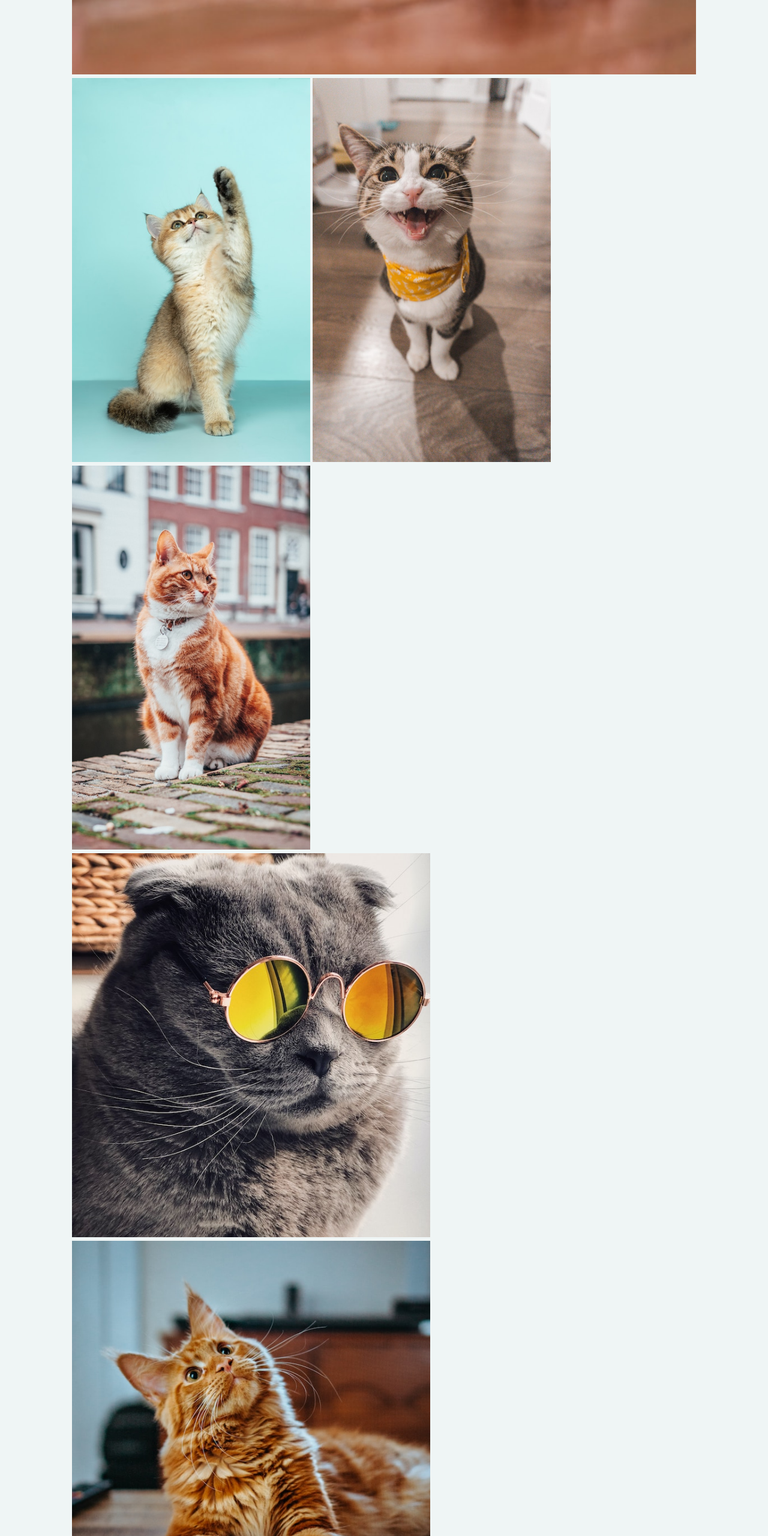
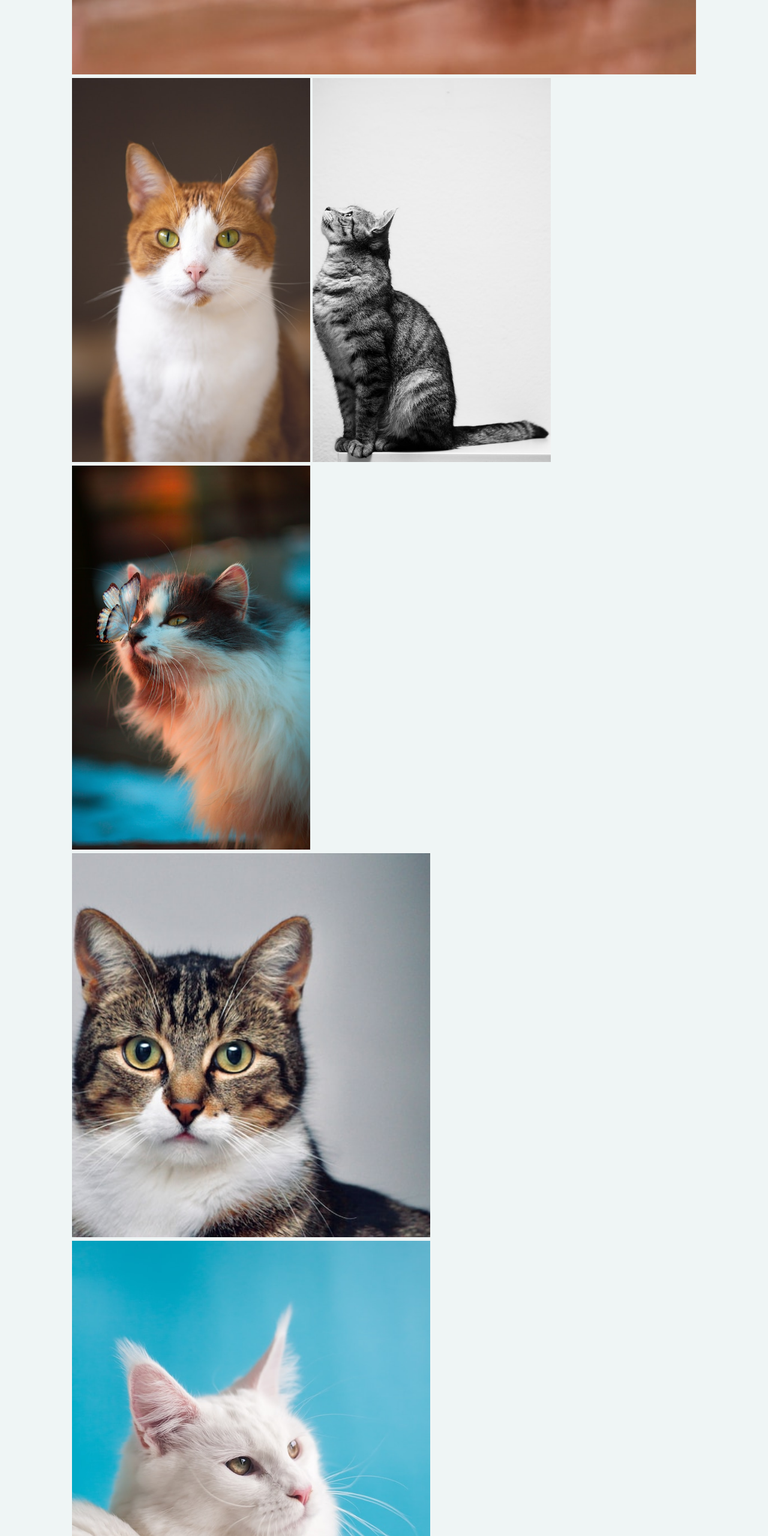
Before and after one commit to lucarl07/teste-front-end, a website: page ex003/index.html in a window 1280 px wide. Shown: the part 3260-5820 px from the top of the page at 60% size. Drawn offline with nearby package versions, Linux system fonts and the light colour scheme.

Commit message:
Adicionar nova remessa de imagnes

```diff
--- a/ex003/index.html
+++ b/ex003/index.html
@@ -41,16 +41,16 @@
 
         <!-- Segunda Grade 3-21: -->
         <div class="grid-3-cats">
-            <img src="./images/cat-01.jpg" alt="#">
-            <img src="./images/cat-02.jpg" alt="#">
-            <img src="./images/cat-03.jpg" alt="#">
+            <img src="./images/cat-07.jpg" alt="#">
+            <img src="./images/cat-08.jpg" alt="#">
+            <img src="./images/cat-09.jpg" alt="#">
         </div>
         <div class="grid-2-cats">
-            <img src="./images/cat-04.jpg" alt="#">
-            <img src="./images/cat-05.jpg" alt="#">
+            <img src="./images/cat-10.jpg" alt="#">
+            <img src="./images/cat-11.jpg" alt="#">
         </div>
         <div class="grid-1-cat">
-            <img src="./images/cat-06.jpg" alt="#">
+            <img src="./images/cat-12.jpg" alt="#">
         </div>
     </main>
 
```
Also changed, not shown: ex003/images/cat-07.jpg (added), ex003/images/cat-08.jpg (added), ex003/images/cat-09.jpg (added), ex003/images/cat-10.jpg (added), ex003/images/cat-11.jpg (added), ex003/images/cat-12.jpg (added).
